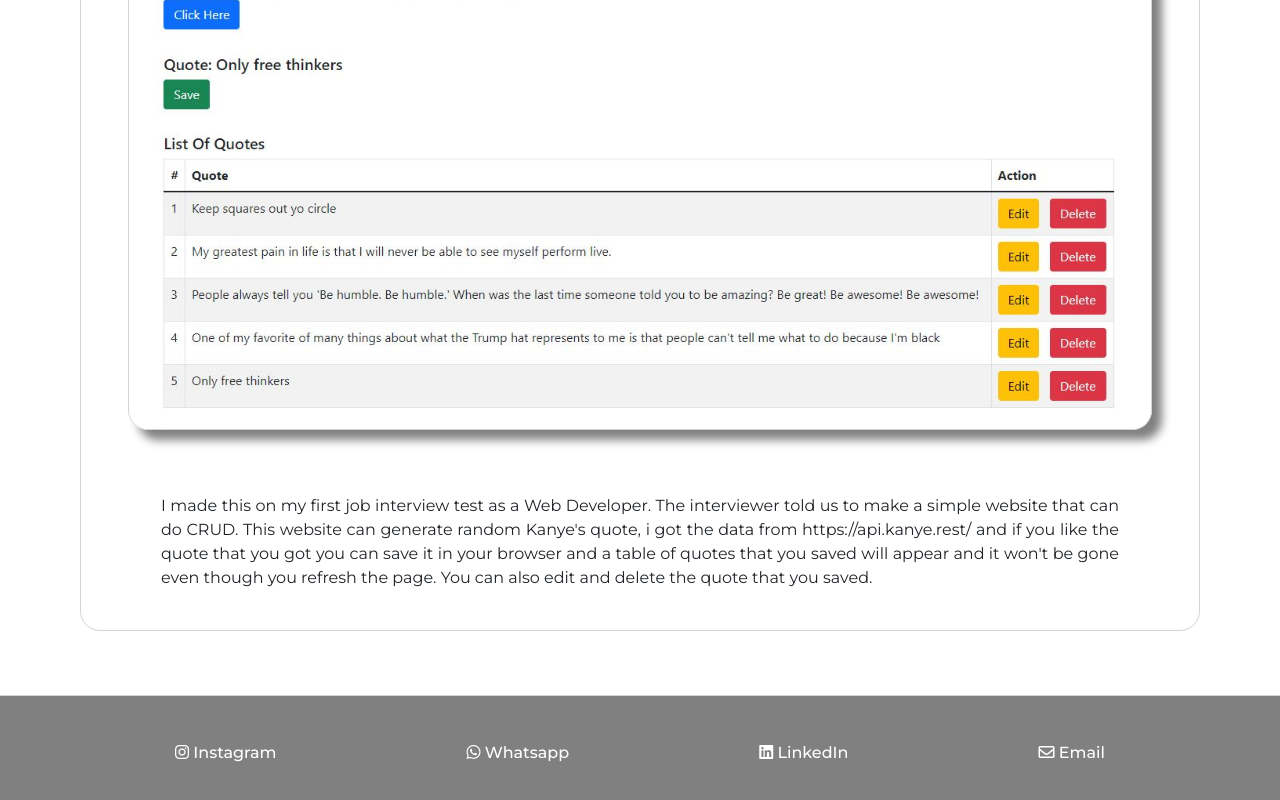
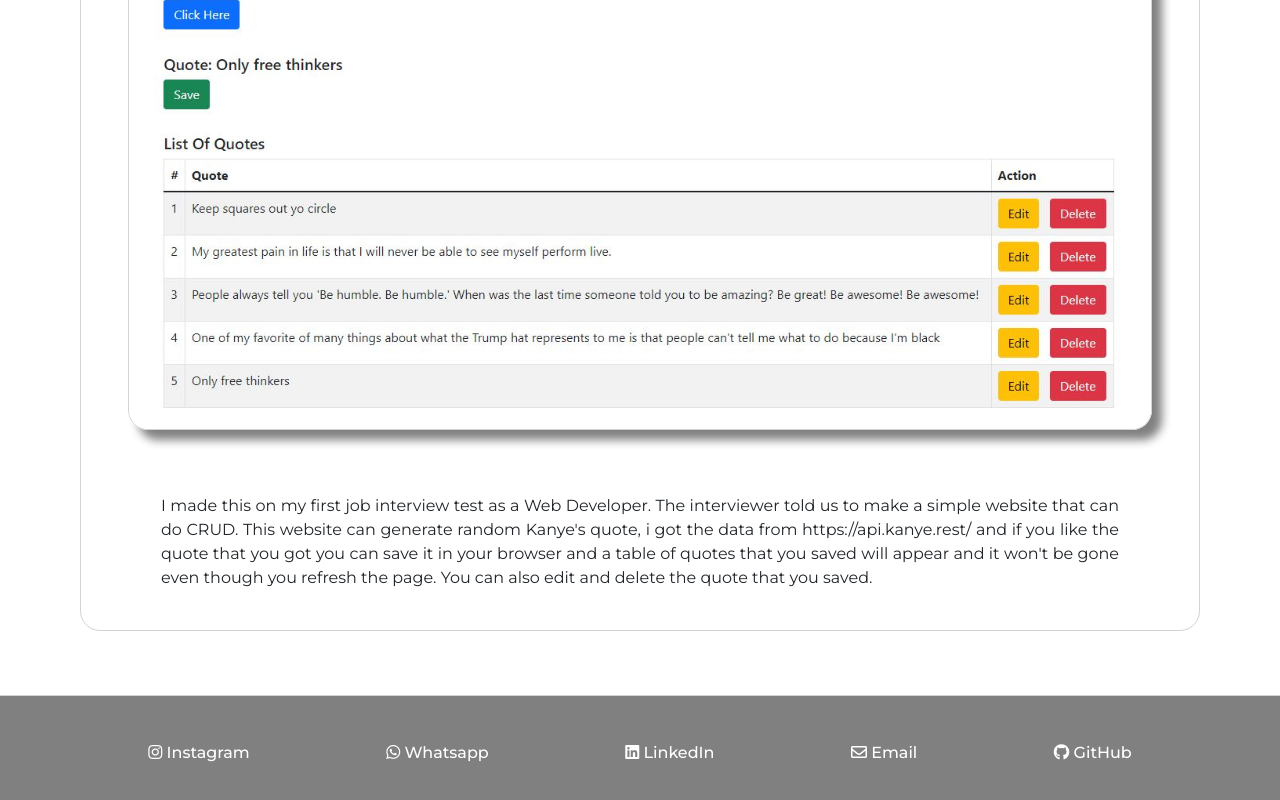
Before and after one commit to EnricoGiovanno8/personalwebsite, a React (Create React App) app: page / in a window 1280 px wide. Shown: the part 3480-4280 px from the top of the page. Built offline with nearby package versions, Linux system fonts and the light colour scheme.

Commit message:
added github contact

```diff
--- a/src/App.js
+++ b/src/App.js
@@ -57,6 +57,7 @@ const App = () => {
         <h6><a style={styles.contactText} href="https://wa.me/+628119332809/"><i class="fab fa-whatsapp"></i> Whatsapp</a></h6>
         <h6><a style={styles.contactText} href="https://www.linkedin.com/in/enrico-giovanno-a4803717a/"><i class="fab fa-linkedin"></i> LinkedIn</a></h6>
         <h6><a style={styles.contactText} href="mailto:genrico189@gmail.com"><i class="far fa-envelope"></i> Email</a></h6>
+        <h6><a style={styles.contactText} href="https://github.com/EnricoGiovanno8"><i class="fab fa-github"></i> GitHub</a></h6>
       </div>
     </div>
   )
```
